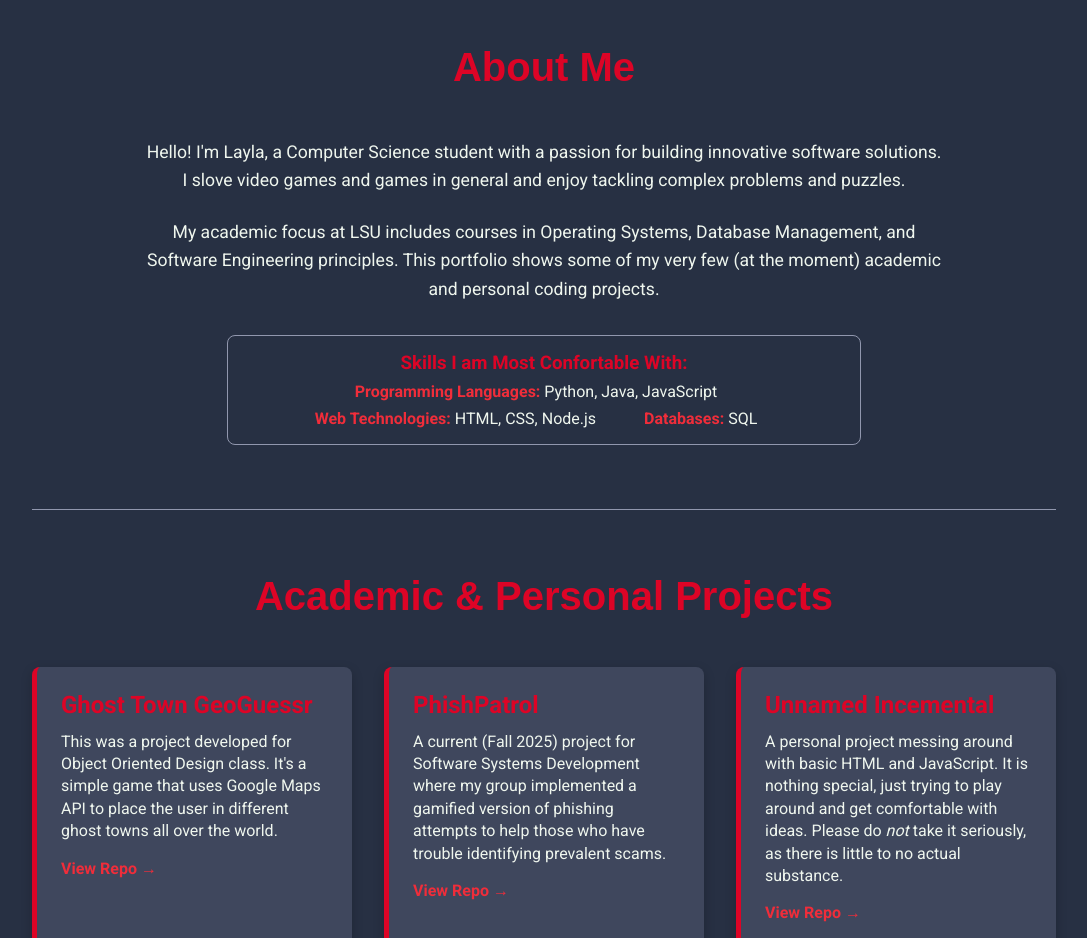
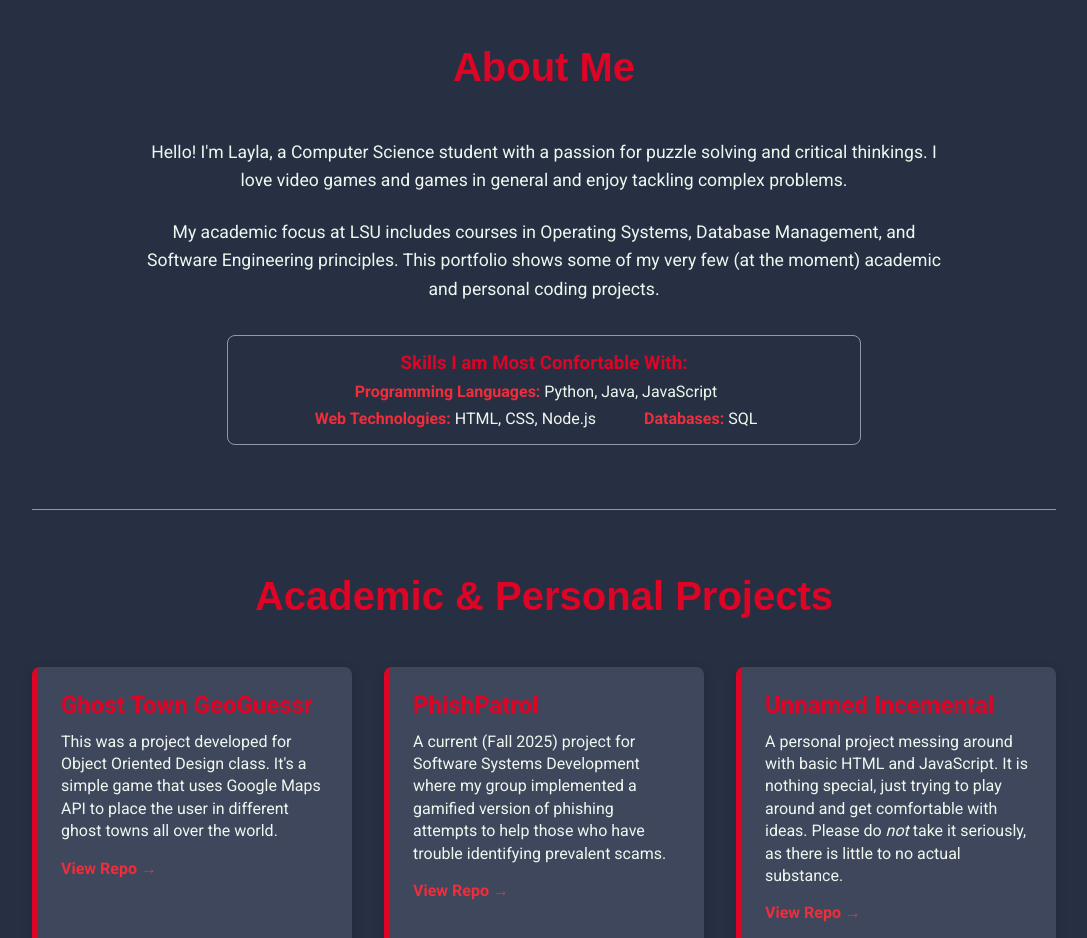
Before and after one commit to starlarkaf/starlarkaf.github.io, a plain HTML site: page index.html in a window 1280 px wide. Shown: the part 840-1778 px from the top of the page, without its empty margins (96-1183 px from the left). Drawn offline with Linux system fonts and the light colour scheme; a web font is replaced by a local one.

Commit message:
Update index.html

```diff
--- a/index.html
+++ b/index.html
@@ -34,7 +34,7 @@
         <section id="about" class="section about-section">
             <h2 class="section-title">About Me</h2>
             <div class="about-content">
-                <p>Hello! I'm Layla, a Computer Science student with a passion for building innovative software solutions. I slove video games and games in general and enjoy tackling complex problems and puzzles.</p>
+                <p>Hello! I'm Layla, a Computer Science student with a passion for puzzle solving and critical thinkings. I love video games and games in general and enjoy tackling complex problems.</p>
                 <p>My academic focus at LSU includes courses in Operating Systems, Database Management, and Software Engineering principles. This portfolio shows some of my very few (at the moment) academic and personal coding projects.</p>
                 <div class="skills-list">
                     <h3>Skills I am Most Confortable With:</h3>
```
